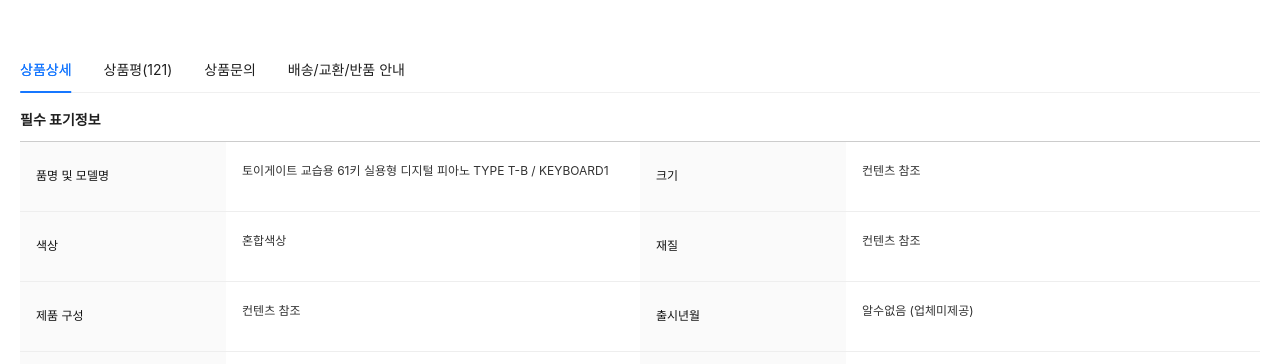
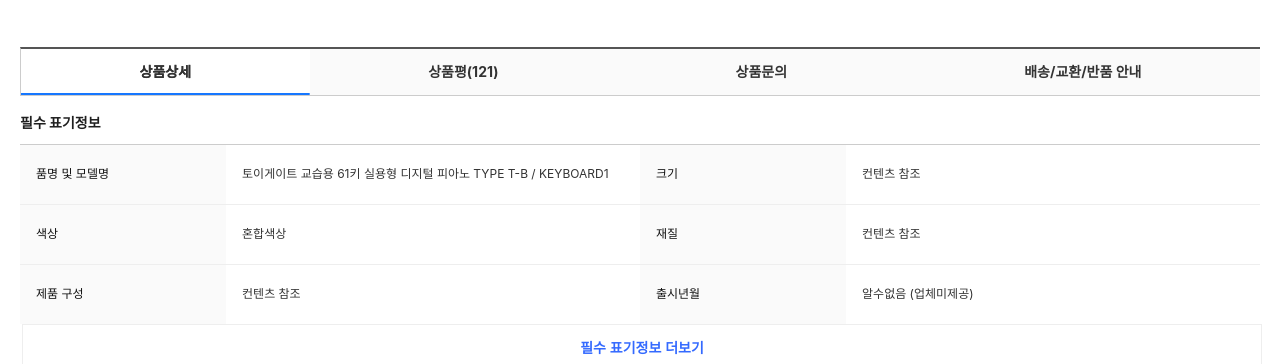
Before and after one commit to Taetea1/CoupangDetailPage, a React app in the folder react-test2/: page / in a window 1280 px wide. Shown: the part 1205-1569 px from the top of the page. Built offline with nearby package versions, Linux system fonts and the light colour scheme.

Commit message:
Fix: 상품상세 자세히 보기 버튼 추가

```diff
--- /dev/null
+++ b/react-test2/src/category/Category.css
@@ -0,0 +1,34 @@
+.custom-tabs .ant-tabs-nav {
+  display: flex;
+  justify-content: space-between;
+  border-top: 2px solid #555;
+  border-left: 1px solid #ccc;
+  border-bottom: 1px solid #ccc;
+  padding: 0;
+}
+
+.custom-tabs .ant-tabs-nav .ant-tabs-tab {
+  flex-grow: 1; /* 각 탭이 고르게 넓이를 차지하게 설정 */
+  justify-content: center;
+  margin: 0;
+  background-color: #fafafa;
+}
+
+.custom-tab-label {
+  font-weight: bold;
+  font-size: 14px;
+  color: #333;
+  padding: 12px 16px;
+
+  border-radius: 4px;
+  transition: background-color 0.3s ease;
+}
+
+.custom-tabs .ant-tabs-nav .ant-tabs-tab.ant-tabs-tab-active {
+  border-bottom: none !important; /* 선택된 탭의 하단 border 제거 */
+  background-color: #fff; /* 선택된 탭은 배경색을 다르게 */
+}
+
+.ant-tabs-nav-list {
+  width: 100%;
+}
--- a/react-test2/src/category/Category.jsx
+++ b/react-test2/src/category/Category.jsx
@@ -3,34 +3,44 @@
 import ProductRate from "./ProductRate";
 import ProductQnA from "./ProductQnA";
 import ProductDelievery from "./ProductDelievery";
+import "./Category.css";
 
 const Category = () => {
   const onChange = (key) => {
     console.log(key);
   };
+
   const items = [
     {
       key: "1",
-      label: "상품상세",
+      label: <span className="custom-tab-label">상품상세</span>,
       children: <ProductDetail />,
     },
     {
       key: "2",
-      label: "상품평(121)",
+      label: <span className="custom-tab-label">상품평(121)</span>,
       children: <ProductRate />,
     },
     {
       key: "3",
-      label: "상품문의",
+      label: <span className="custom-tab-label">상품문의</span>,
       children: <ProductQnA />,
     },
     {
       key: "4",
-      label: "배송/교환/반품 안내",
+      label: <span className="custom-tab-label">배송/교환/반품 안내</span>,
       children: <ProductDelievery />,
     },
   ];
-  return <Tabs defaultActiveKey="1" items={items} onChange={onChange} />;
+
+  return (
+    <Tabs
+      defaultActiveKey="1"
+      items={items}
+      onChange={onChange}
+      className="custom-tabs"
+    />
+  );
 };
 
 export default Category;
--- a/react-test2/src/category/ProductRate.jsx
+++ b/react-test2/src/category/ProductRate.jsx
@@ -1,5 +1,15 @@
+import { Rate } from "antd";
+
 const ProductRate = () => {
-  return <>상품평입니다.</>;
+  return (
+    <div>
+      <div>상품펑</div>
+      <div>
+        동일한 상품에 대해 작성된 상품평으로, 판매자는 다를 수 있습니다.
+      </div>
+      <Rate disabled value={4.5} className="my-custom-rate" />
+    </div>
+  );
 };
 
 export default ProductRate;
--- a/react-test2/src/element/AdditionalProduct.css
+++ b/react-test2/src/element/AdditionalProduct.css
@@ -65,8 +65,9 @@
   font-weight: 400;
 }
 
+/* 별 */
 .anticon {
-  font-size: 15px !important;
+  font-size: 15px;
 }
 
 .custom-progress-text {
--- a/react-test2/src/element/ProductInfoMark.css
+++ b/react-test2/src/element/ProductInfoMark.css
@@ -1,11 +1,13 @@
 .table-element-box {
   display: flex;
   width: 100%;
-  height: 70px;
+  height: fit-content;
 }
 
 .subtitles {
-  padding: 25px 16px;
+  display: flex;
+  align-items: center;
+  padding: 12px 16px;
   width: 300px;
   border-bottom: 1px solid #eee;
   background-color: #fafafa;
@@ -13,13 +15,15 @@
   font-weight: 400;
   font-size: 12px;
   overflow: hidden;
-  line-height: 1.5;
+  height: 60px;
 }
 
 .content {
+  display: flex;
+  align-items: center;
   white-space: normal;
   word-break: break-all;
-  padding: 20px 16px;
+  padding: 12px 16px;
   color: #333;
   border-bottom: 1px solid #eee;
   border-right: none;
@@ -27,5 +31,5 @@
   border-top: none;
   width: 100%;
   font-size: 12px;
-  line-height: 1.5;
+  height: 60px;
 }
--- a/react-test2/src/element/ProductInfoMark.jsx
+++ b/react-test2/src/element/ProductInfoMark.jsx
@@ -6,20 +6,18 @@
 
   return (
     <>
+      <div className="table-element-box">
         {subtitle ? (
           <>
-          <div className="table-element-box">
             <div className="subtitles">{subtitle}</div>
             <div className="content">{content}</div>
-          </div>
           </>
         ) : (
           <>
-          <div className="table-element-box">
             <div className="content"></div>
-          </div>
           </>
         )}
+      </div>
     </>
   );
 };
--- a/react-test2/src/element/ProductInfoRow.jsx
+++ b/react-test2/src/element/ProductInfoRow.jsx
@@ -1,14 +1,11 @@
 import ProductInfoMark from "./ProductInfoMark";
-import "./productInfoRow.css";
 
 const productInfoRow = (props) => {
   const { info } = props;
   return (
     <>
-      <div className="product-info-mark">
-        <ProductInfoMark subtitle={info.subtitle} content={info.content} />
-        <ProductInfoMark subtitle={info.subtitle2} content={info.content2} />
-      </div>
+      <ProductInfoMark subtitle={info.subtitle} content={info.content} />
+      <ProductInfoMark subtitle={info.subtitle2} content={info.content2} />
     </>
   );
 };
--- a/react-test2/src/element/ProductInfoTable.css
+++ b/react-test2/src/element/ProductInfoTable.css
@@ -9,3 +9,29 @@
   width: 100%;
   display: flex;
 }
+
+.product-mart {
+  overflow: hidden;
+}
+
+.expand {
+  max-height: fit-content;
+}
+.folded {
+  max-height: 179px;
+}
+
+.displaynone {
+  display: none;
+}
+
+.displayblock {
+  width: 100%;
+  padding: 12px 0;
+  border: 1px solid #eee;
+  background-color: transparent;
+  display: inline-block;
+  font-size: 14px;
+  font-weight: 700;
+  color: #346aff;
+}
--- a/react-test2/src/element/ProductInfoTables.jsx
+++ b/react-test2/src/element/ProductInfoTables.jsx
@@ -1,18 +1,32 @@
 import ProductInfoRow from "./ProductInfoRow";
 import "./ProductInfoTable.css";
 import { essential } from "../data/productInfoTable";
+import { useState } from "react";
 
-const productInfoTable = () => {
+const ProductInfoTable = () => {
+  const [expand, setExpand] = useState(false);
+
   return (
     <>
       <div className="detail-title">필수 표기정보</div>
-      {essential.map((info, i) => (
-        <div key={i} className="product-info-mark">
-          <ProductInfoRow info={info} />
-        </div>
-      ))}
+      <div className={`product-mart ${expand ? "expand" : "folded"}`}>
+        {essential.map((info, i) => (
+          <div key={i} className="product-info-mark">
+            <ProductInfoRow info={info} />
+          </div>
+        ))}
+      </div>
+
+      <button
+        className={`${expand ? "displaynone" : "displayblock"}`}
+        onClick={() => {
+          setExpand(!expand);
+        }}
+      >
+        필수 표기정보 더보기
+      </button>
     </>
   );
 };
 
-export default productInfoTable;
+export default ProductInfoTable;
```
Also changed, not shown: react-test2/src/category/ProductRate.css (added, +8 -0 lines), react-test2/src/element/productInfoRow.css (deleted). Lines whose indentation alone changed are shown as unchanged.
